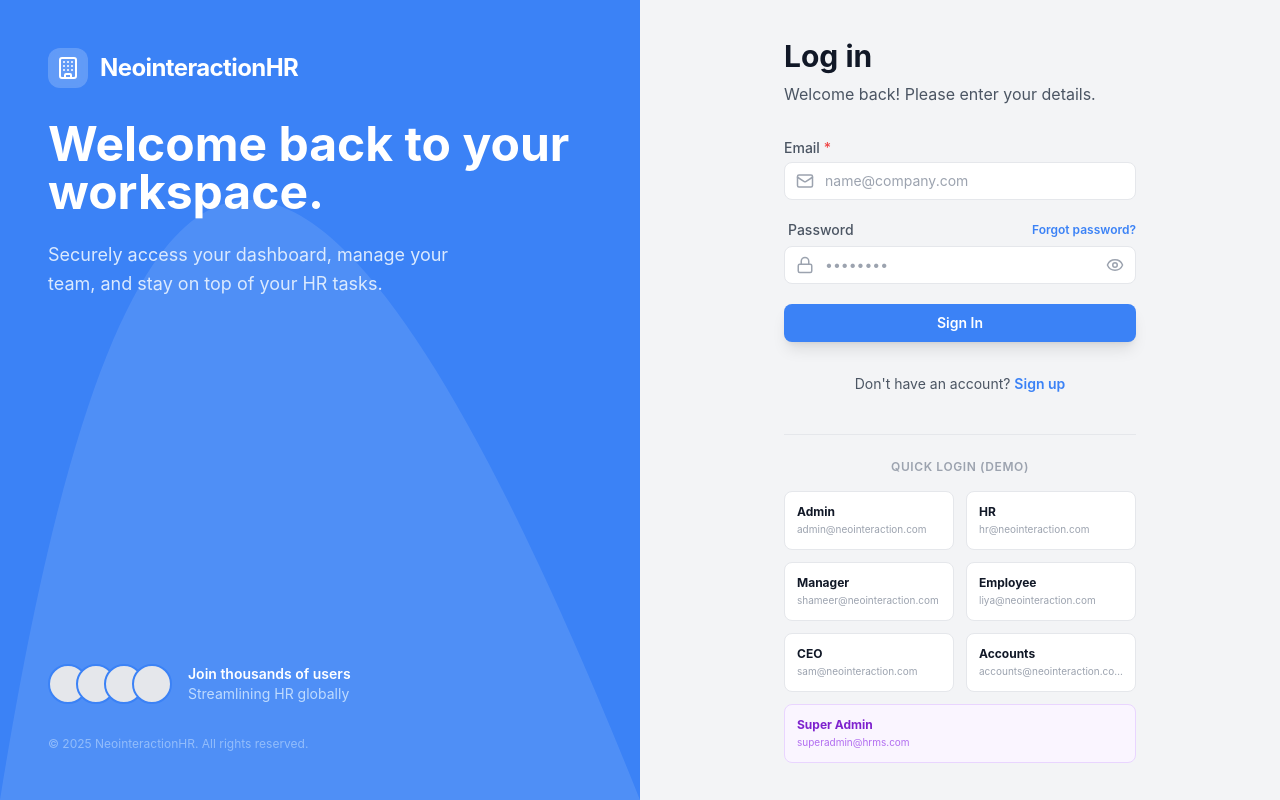
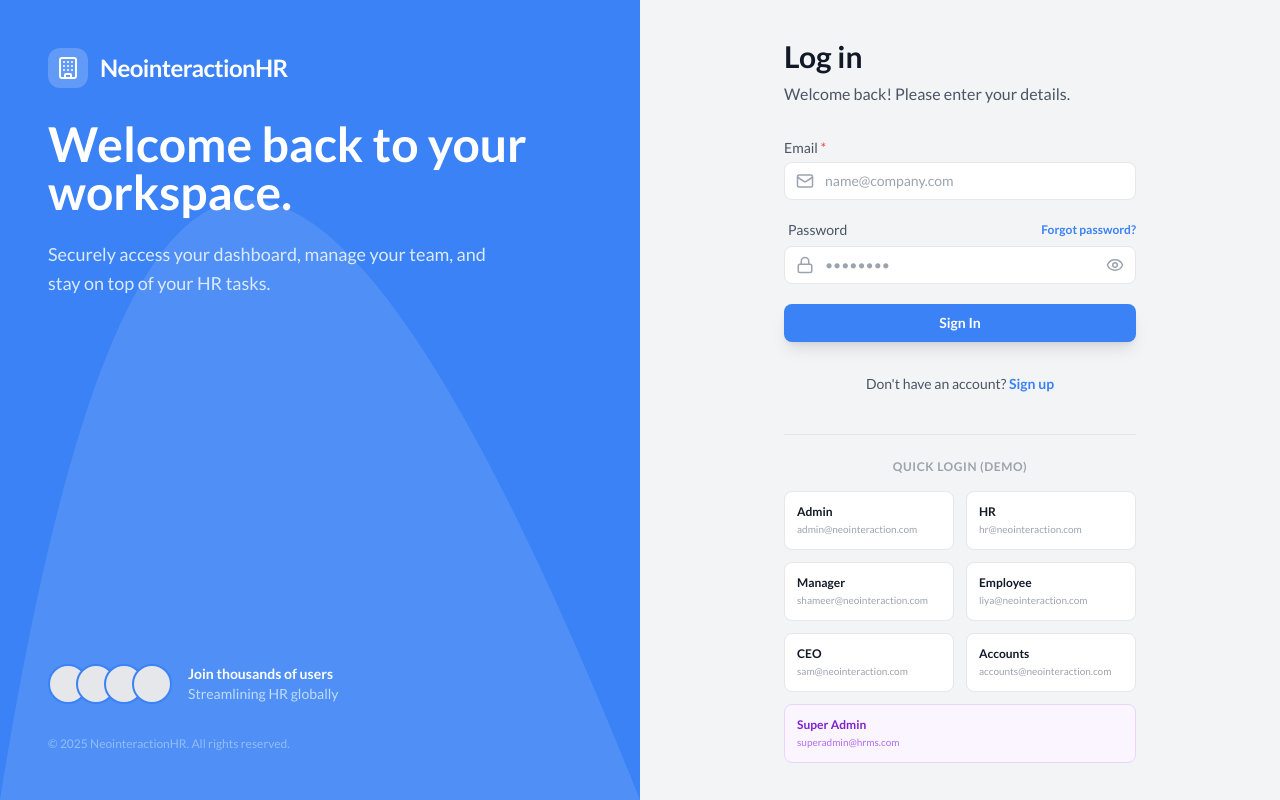
Before and after one commit to neointeraction/hrms-tool, a React (Vite) app: page /login in a window 1280 px wide. Built offline with nearby package versions, Linux system fonts and the light colour scheme.

Commit message:
font updates
font updates

```diff
--- a/index.html
+++ b/index.html
@@ -3,6 +3,12 @@
   <head>
     <meta charset="UTF-8" />
     <link rel="icon" type="image/svg+xml" href="/vite.svg" />
+    <link rel="preconnect" href="https://fonts.googleapis.com" />
+    <link rel="preconnect" href="https://fonts.gstatic.com" crossorigin />
+    <link
+      href="https://fonts.googleapis.com/css2?family=Lato:ital,wght@0,100;0,300;0,400;0,700;0,900;1,100;1,300;1,400;1,700;1,900&display=swap"
+      rel="stylesheet"
+    />
     <meta name="viewport" content="width=device-width, initial-scale=1.0" />
     <title>HRMS</title>
   </head>
--- a/tailwind.config.js
+++ b/tailwind.config.js
@@ -33,7 +33,7 @@
         },
       },
       fontFamily: {
-        sans: ["Inter", "sans-serif"],
+        sans: ["Lato", "sans-serif"],
       },
       borderRadius: {
         lg: "var(--radius)",
```
